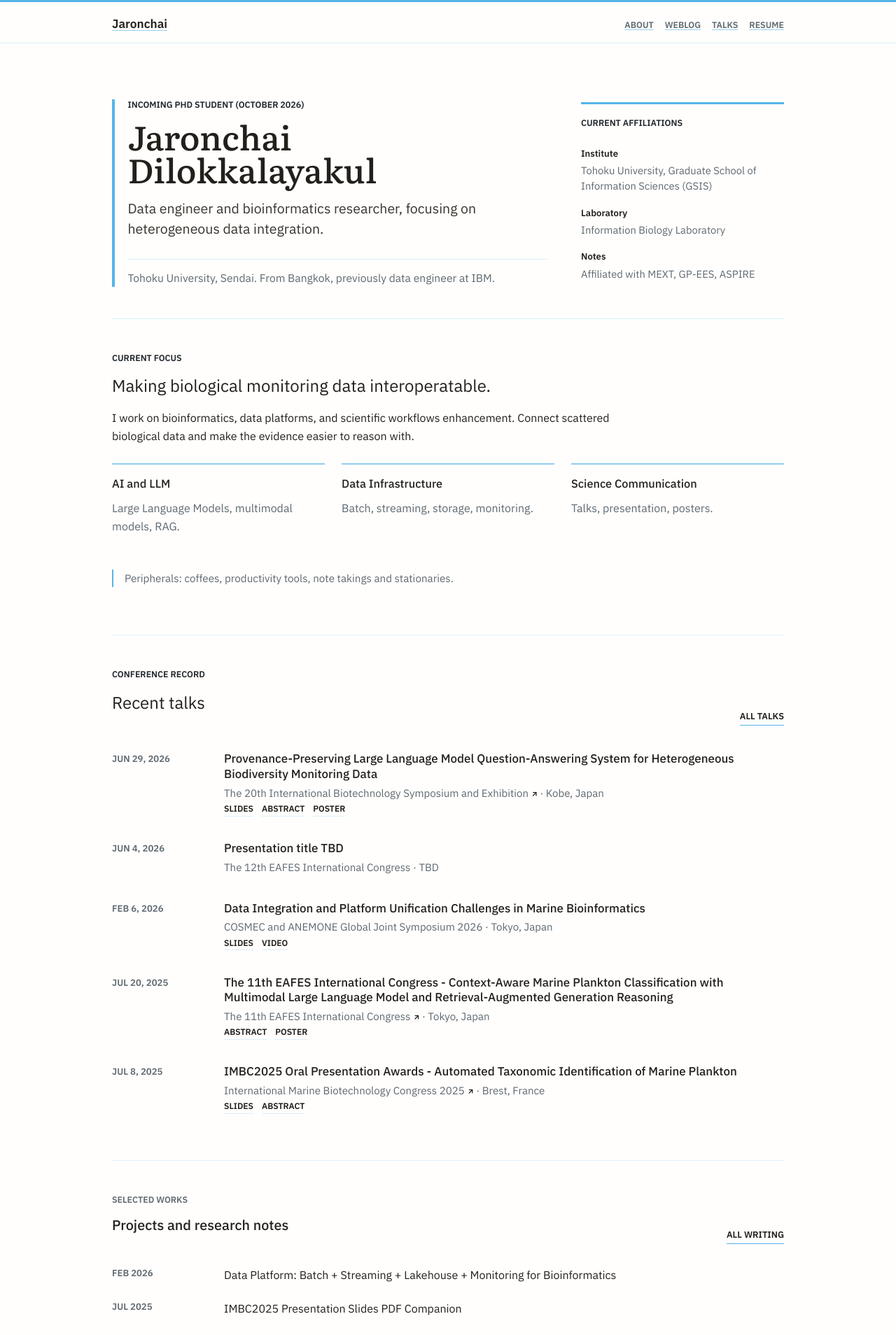
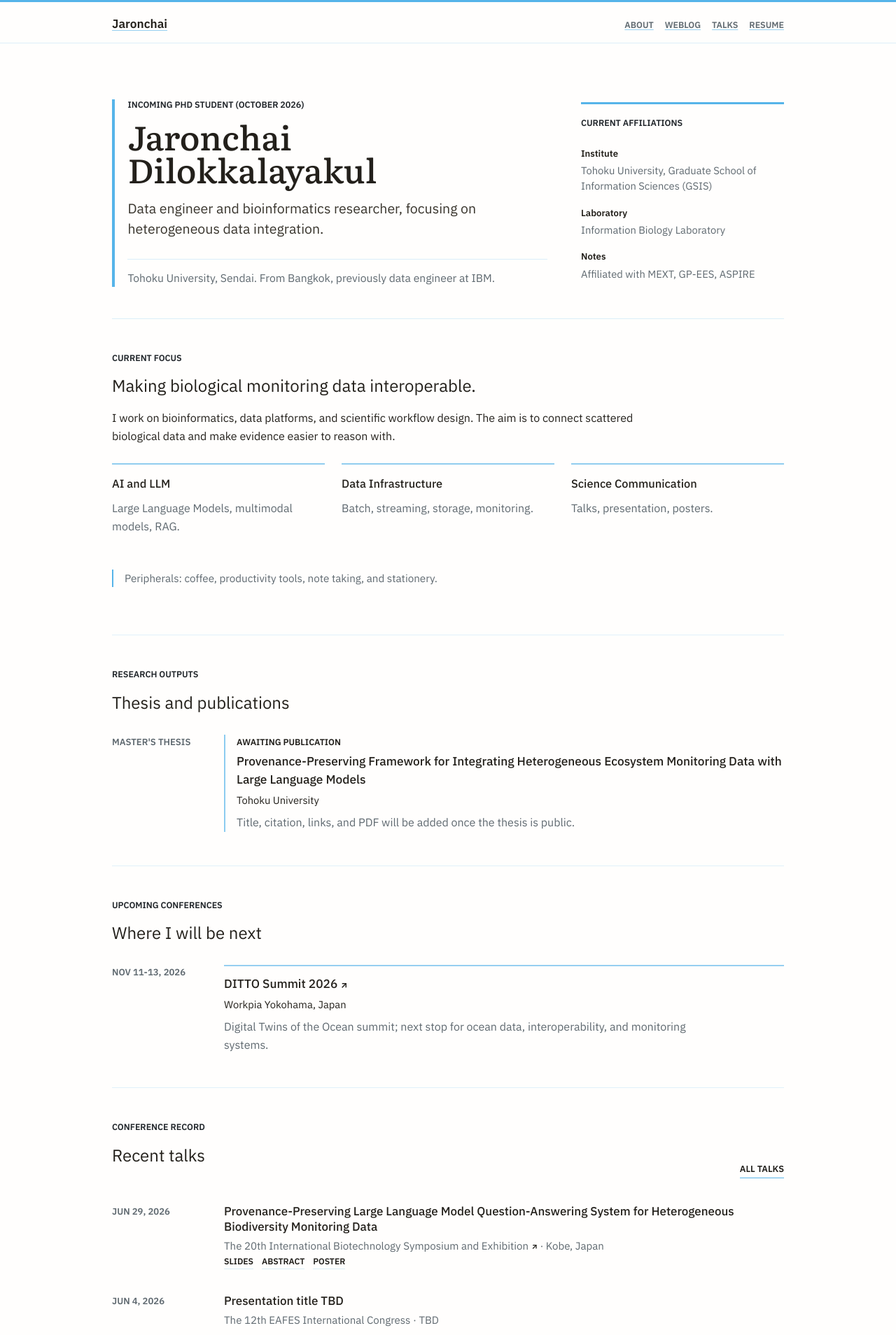
Before and after one commit to jarondlk/jaronchai-blog, a Jekyll site: the page built from index.markdown, in a window 1280 px wide. Shown: the top 1908 px of the page at 70% size. Built offline with Jekyll 4.4.1, drawn with Linux system fonts in a browser that asks for light colours; some of the changed text lies outside the part shown.

Commit message:
talks, publications, conferences

```diff
--- /dev/null
+++ b/_data/research_outputs.yml
@@ -0,0 +1,5 @@
+- title: "Provenance-Preserving Framework for Integrating Heterogeneous Ecosystem Monitoring Data with Large Language Models"
+  type: "Master's thesis"
+  institution: "Tohoku University"
+  status: "Awaiting publication"
+  note: "Title, citation, links, and PDF will be added once the thesis is public."
--- a/_data/talks.yml
+++ b/_data/talks.yml
@@ -38,6 +38,7 @@
     of integrating diverse datasets and unifying platforms to enhance our understanding of marine
     ecosystems and improve conservation efforts.
   links:
+    website: "https://wpi-aimec.jp/en/event/3585/"
     slides: "https://jaronchai.com/assets/talks/2026-02-06/anemone.pdf"
     video: "/assets/talks/2026-02-06/anemone-global-data-backbone.mp4"
   video: "/assets/talks/2026-02-06/anemone-global-data-backbone.mp4"
@@ -68,6 +69,7 @@
     website: "https://www-iuem.univ-brest.fr/imbc-2025/?lang=e"
     slides: "https://jaronchai.com/assets/documents/Jaronchai_IMBC2025_small.pdf"
     abstract: "https://jaronchai.com/assets/talks/2025-07-08/imbc_abs.pdf"
+    award: "https://wpi-aimec.jp/en/news/2465/"
   images:
     - assets/talks/2025-07-08/imbc1.jpg
     - assets/talks/2025-07-08/imbc2.jpg
@@ -82,6 +84,7 @@
     focusing on the use of multimodal large language models (LLMs) and retrieval-augmented generation (RAG) techniques
     for automated analysis of ocean microorganisms.
   links:
+    website: "https://gp-ees.tohoku.ac.jp/activity/workshop/"
     abstract: "https://jaronchai.com/assets/talks/2025-06-03/ESS-Ⅺ-2025_abst_Jaronchai.pdf"
     poster: "https://jaronchai.com/assets/talks/2025-06-03/semantic.pdf"
   images:
--- /dev/null
+++ b/_data/upcoming_conferences.yml
@@ -0,0 +1,7 @@
+- title: "DITTO Summit 2026"
+  date_start: "2026-11-11"
+  date_end: "2026-11-13"
+  date_label: "Nov 11-13, 2026"
+  location: "Workpia Yokohama, Japan"
+  website: "https://www.jamstec.go.jp/j/pr-event/ditto_summit2026/"
+  note: "Digital Twins of the Ocean summit; next stop for ocean data, interoperability, and monitoring systems."
--- a/_posts/2023-01-20-tensorflow-on-macos.markdown
+++ b/_posts/2023-01-20-tensorflow-on-macos.markdown
@@ -4,7 +4,7 @@ title:  "Installing Tensorflow-Metal on Apple Silicon MacOS with Miniconda"
 date:   2023-01-20 07:00:00 +0700
 tags: python tensorflow
 comments: true
-featured: true
+featured: false
 ---
 
 Tensorflow is one of the most popular open-source machine learning libraries available today, and it's no surprise that many developers and data scientists want to get their hands on it. Unfortunately, installing Tensorflow can sometimes be a bit tricky, especially on MacOS, speaking from experience 😔. In this post, I'm going to walk you through the process of installing Tensorflow on MacOS using Miniconda, a lightweight version of Anaconda. By the end of this post, you'll have Tensorflow up and running on your machine and be ready to start experimenting with it.
--- a/_sass/minima/_layout.scss
+++ b/_sass/minima/_layout.scss
@@ -647,7 +647,9 @@ a:focus-visible,
 }
 
 .editorial-list,
-.talk-list {
+.talk-list,
+.output-list,
+.upcoming-list {
   list-style: none;
   margin: 0;
   padding: 0;
@@ -685,6 +687,118 @@ a:focus-visible,
 .editorial-title:hover {
   text-decoration: underline;
   text-decoration-color: $accent-blue;
+}
+
+.output-item {
+  display: grid;
+  grid-template-columns: 8.5rem minmax(0, 1fr);
+  gap: 1.5rem;
+  margin: 0;
+  padding: .35rem 0 0;
+}
+
+.output-type {
+  color: $editorial-muted;
+  font-size: .82rem;
+  font-weight: 600;
+  letter-spacing: 0;
+  margin: 0;
+  text-transform: uppercase;
+}
+
+.output-copy {
+  border-left: 2px solid rgba($accent-blue, .68);
+  padding-left: 1rem;
+}
+
+.output-status {
+  color: $brand-color;
+  font-size: .78rem;
+  font-weight: 600;
+  margin: 0 0 .25rem;
+  text-transform: uppercase;
+}
+
+.output-title {
+  color: $text-color;
+  display: inline;
+  font-size: 1.08rem;
+  font-weight: 500;
+  line-height: 1.3;
+  margin: 0;
+  text-decoration: none;
+}
+
+a.output-title:hover {
+  text-decoration: underline;
+  text-decoration-color: $accent-blue;
+}
+
+.output-meta {
+  color: $text-color;
+  font-size: .92rem;
+  margin: .3rem 0 0;
+}
+
+.output-copy p:not(.output-status):not(.output-meta) {
+  color: $editorial-muted;
+  margin: .35rem 0 0;
+  max-width: 720px;
+}
+
+.upcoming-item {
+  display: grid;
+  grid-template-columns: 8.5rem minmax(0, 1fr);
+  gap: 1.5rem;
+  margin: 0;
+  padding: .35rem 0 0;
+}
+
+.upcoming-date {
+  color: $editorial-muted;
+  font-size: .82rem;
+  font-weight: 600;
+  letter-spacing: 0;
+  text-transform: uppercase;
+}
+
+.upcoming-copy {
+  border-top: 2px solid rgba($accent-blue, .62);
+  padding-top: .75rem;
+}
+
+.upcoming-title {
+  color: $text-color;
+  display: inline-flex;
+  gap: .28rem;
+  align-items: baseline;
+  font-size: 1.08rem;
+  font-weight: 500;
+  line-height: 1.3;
+  text-decoration: none;
+}
+
+.upcoming-title span {
+  color: $brand-color;
+  font-size: .72em;
+  font-weight: 700;
+}
+
+.upcoming-title:hover {
+  text-decoration: underline;
+  text-decoration-color: $accent-blue;
+}
+
+.upcoming-meta {
+  color: $text-color;
+  font-size: .92rem;
+  margin: .25rem 0 0;
+}
+
+.upcoming-copy p:not(.upcoming-meta) {
+  color: $editorial-muted;
+  margin: .35rem 0 0;
+  max-width: 720px;
 }
 
 .editorial-copy p {
@@ -1565,6 +1679,8 @@ img[alt=guitar] {
   }
 
   .focus-grid,
+  .output-item,
+  .upcoming-item,
   .about-facts,
   .about-grid,
   .about-faq,
--- a/index.markdown
+++ b/index.markdown
@@ -4,6 +4,8 @@ layout: default
 ---
 
 {% assign talks_sorted = site.data.talks | sort: "date" | reverse %}
+{% assign research_outputs = site.data.research_outputs %}
+{% assign upcoming_conferences = site.data.upcoming_conferences | sort: "date_start" %}
 
 <section class="home-issue" aria-labelledby="home-title">
   <div class="home-issue__copy">
@@ -42,10 +44,10 @@ layout: default
 
 <section class="home-section home-section--focus" aria-labelledby="current-focus">
   <p class="section-kicker">Current focus</p>
-  <h2 id="current-focus">Making biological monitoring data interoperatable.</h2>
+  <h2 id="current-focus">Making biological monitoring data interoperable.</h2>
   <p>
-    I work on bioinformatics, data platforms, and scientific workflows enhancement.
-    Connect scattered biological data and make the evidence easier to reason with.
+    I work on bioinformatics, data platforms, and scientific workflow design.
+    The aim is to connect scattered biological data and make evidence easier to reason with.
   </p>
   <div class="focus-grid">
     <div>
@@ -62,9 +64,64 @@ layout: default
     </div>
   </div>
   <p class="home-note">
-    Peripherals: coffees, productivity tools, note takings and stationaries.
+    Peripherals: coffee, productivity tools, note taking, and stationery.
   </p>
 </section>
+
+{% if research_outputs.size > 0 %}
+<section class="home-section home-outputs" aria-labelledby="research-outputs">
+  <div class="section-heading">
+    <p class="section-kicker">Research outputs</p>
+    <h2 id="research-outputs">Thesis and publications</h2>
+  </div>
+
+  <ol class="output-list">
+  {% for output in research_outputs %}
+    <li class="output-item">
+      <p class="output-type">{{ output.type }}</p>
+      <div class="output-copy">
+        <p class="output-status">{{ output.status }}</p>
+        {% if output.url %}
+        <a class="output-title" href="{{ output.url }}">{{ output.title }}</a>
+        {% else %}
+        <h3 class="output-title">{{ output.title }}</h3>
+        {% endif %}
+        <p class="output-meta">{{ output.institution }}</p>
+        {% if output.note %}
+        <p>{{ output.note }}</p>
+        {% endif %}
+      </div>
+    </li>
+  {% endfor %}
+  </ol>
+</section>
+{% endif %}
+
+{% if upcoming_conferences.size > 0 %}
+<section class="home-section home-upcoming" aria-labelledby="upcoming-conferences">
+  <div class="section-heading">
+    <p class="section-kicker">Upcoming conferences</p>
+    <h2 id="upcoming-conferences">Where I will be next</h2>
+  </div>
+
+  <ol class="upcoming-list">
+  {% for conference in upcoming_conferences %}
+    <li class="upcoming-item">
+      <time class="upcoming-date" datetime="{{ conference.date_start }}">{{ conference.date_label }}</time>
+      <div class="upcoming-copy">
+        <a class="upcoming-title" href="{{ conference.website }}">
+          {{ conference.title }}<span aria-hidden="true">↗</span>
+        </a>
+        <p class="upcoming-meta">{{ conference.location }}</p>
+        {% if conference.note %}
+        <p>{{ conference.note }}</p>
+        {% endif %}
+      </div>
+    </li>
+  {% endfor %}
+  </ol>
+</section>
+{% endif %}
 
 <section class="home-section" aria-labelledby="recent-talks">
   <div class="section-heading section-heading--with-link">
@@ -90,13 +147,14 @@ layout: default
               {% if talk.location %}{% if talk.event %} · {% endif %}{{ talk.location }}{% endif %}
             </div>
 
-            {% if links.slides or links.video or links.paper or links.abstract or links.poster %}
+            {% if links.slides or links.video or links.paper or links.abstract or links.poster or links.award %}
             <div class="talk-links">
               {% if links.slides %}<a class="talk-link" href="{{ links.slides }}">Slides</a>{% endif %}
               {% if links.video %}<a class="talk-link" href="{{ links.video }}">Video</a>{% endif %}
               {% if links.paper %}<a class="talk-link" href="{{ links.paper }}">Paper</a>{% endif %}
               {% if links.abstract %}<a class="talk-link" href="{{ links.abstract }}">Abstract</a>{% endif %}
               {% if links.poster %}<a class="talk-link" href="{{ links.poster }}">Poster</a>{% endif %}
+              {% if links.award %}<a class="talk-link" href="{{ links.award }}">Award</a>{% endif %}
             </div>
             {% endif %}
           </div>
--- a/pages/talks.markdown
+++ b/pages/talks.markdown
@@ -31,13 +31,14 @@ permalink: /talks/
             {% if talk.location %}{% if talk.event %} · {% endif %}{{ talk.location }}{% endif %}
           </p>
 
-          {% if links.slides or links.video or links.paper or links.abstract or links.poster %}
+          {% if links.slides or links.video or links.paper or links.abstract or links.poster or links.award %}
           <div class="talk-links">
             {% if links.slides %}<a class="talk-link" href="{{ links.slides }}">Slides</a>{% endif %}
             {% if links.video %}<a class="talk-link" href="{{ links.video }}">Video</a>{% endif %}
             {% if links.paper %}<a class="talk-link" href="{{ links.paper }}">Paper</a>{% endif %}
             {% if links.abstract %}<a class="talk-link" href="{{ links.abstract }}">Abstract</a>{% endif %}
             {% if links.poster %}<a class="talk-link" href="{{ links.poster }}">Poster</a>{% endif %}
+            {% if links.award %}<a class="talk-link" href="{{ links.award }}">Award</a>{% endif %}
           </div>
           {% endif %}
         </div>
```
